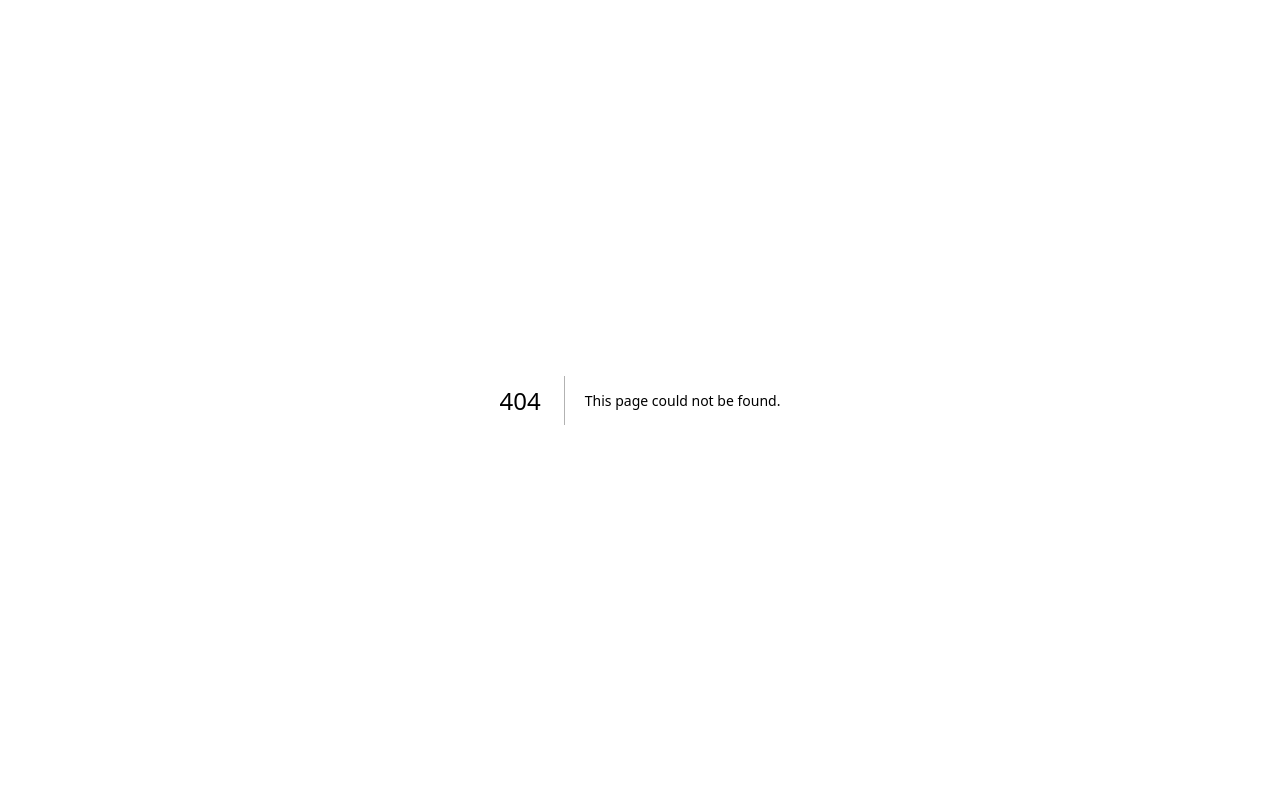
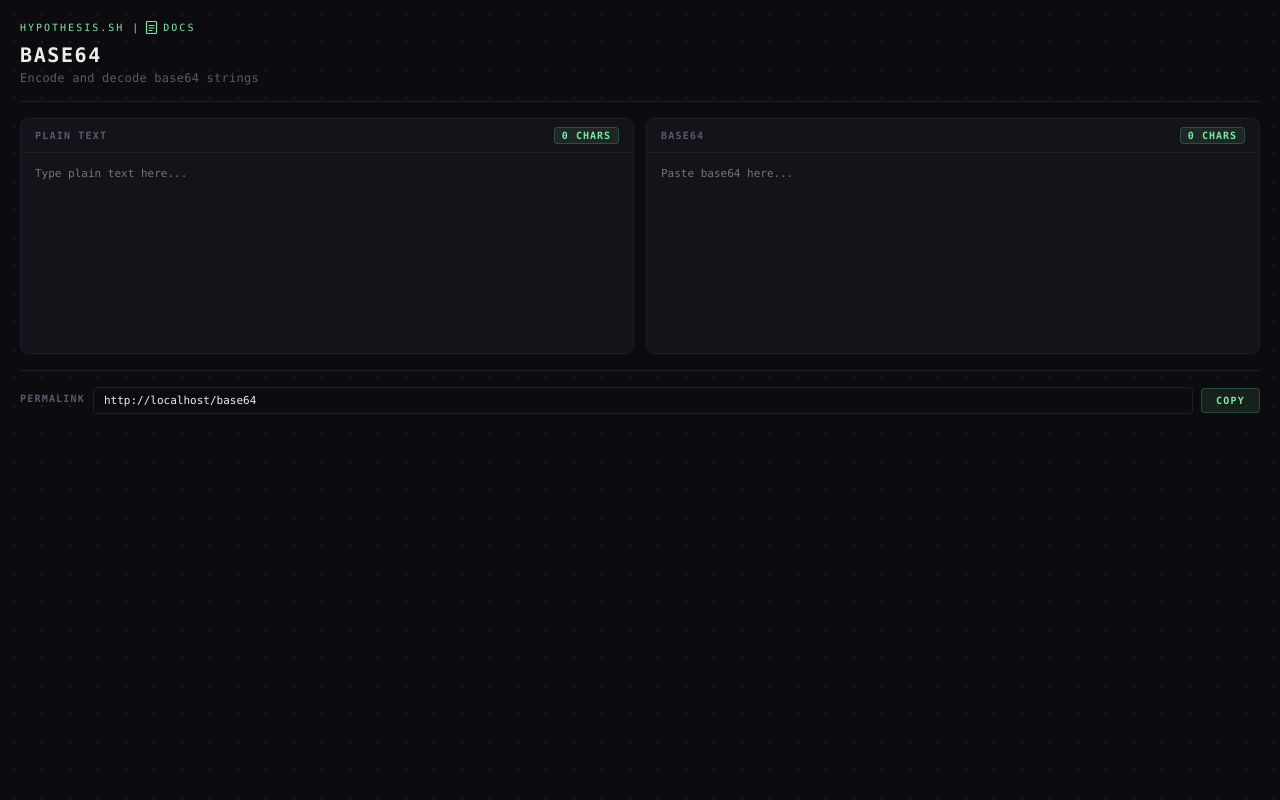
Before and after one commit to keegandonley/hypothesis, a Next.js app: page /base64 in a window 1280 px wide. Before the commit this address had no page. Built offline with nearby package versions, Linux system fonts and the light colour scheme.

Commit message:
add base64 tool

```diff
--- /dev/null
+++ b/src/pages/base64/index.tsx
@@ -0,0 +1,126 @@
+import { useEffect, useRef, useState } from "react";
+import styles from "../../styles/base64.module.css";
+import { DocIcon } from "@/components/icons/doc";
+import Link from "next/link";
+import { useBranding } from "@/lib/branding";
+
+export default function Base64Page() {
+  const branding = useBranding();
+  const [plain, setPlain] = useState("");
+  const [encoded, setEncoded] = useState("");
+  const [copied, setCopied] = useState(false);
+  const [url, setUrl] = useState("");
+  const copyTimeoutRef = useRef<ReturnType<typeof setTimeout> | null>(null);
+
+  useEffect(() => {
+    const params = new URLSearchParams(window.location.search);
+    const value = params.get("value");
+    if (value) {
+      setEncoded(value);
+      try {
+        setPlain(decodeURIComponent(escape(atob(value))));
+      } catch {
+        setPlain("");
+      }
+    }
+    setUrl(window.location.href);
+  }, []);
+
+  const handlePlainChange = (value: string) => {
+    setPlain(value);
+    const enc = btoa(unescape(encodeURIComponent(value)));
+    setEncoded(enc);
+    const newUrl = value
+      ? `${window.location.origin}${window.location.pathname}?value=${enc}`
+      : `${window.location.origin}${window.location.pathname}`;
+    history.replaceState(null, "", newUrl);
+    setUrl(window.location.href);
+  };
+
+  const handleEncodedChange = (value: string) => {
+    setEncoded(value);
+    try {
+      setPlain(decodeURIComponent(escape(atob(value))));
+    } catch {
+      setPlain("");
+    }
+    const newUrl = value
+      ? `${window.location.origin}${window.location.pathname}?value=${value}`
+      : `${window.location.origin}${window.location.pathname}`;
+    history.replaceState(null, "", newUrl);
+    setUrl(window.location.href);
+  };
+
+  const handleCopy = () => {
+    navigator.clipboard.writeText(url).then(() => {
+      setCopied(true);
+      if (copyTimeoutRef.current) clearTimeout(copyTimeoutRef.current);
+      copyTimeoutRef.current = setTimeout(() => setCopied(false), 1500);
+    });
+  };
+
+  return (
+    <div className={styles.page}>
+      <div className={styles.header}>
+        <div className={styles.eyebrow}>
+          {branding.domain} |{" "}
+          <Link
+            href="/docs/base64"
+            className={styles.docsLink}
+            target="_blank"
+            rel="noopener noreferrer"
+          >
+            <DocIcon className={styles.icon} /> docs
+          </Link>
+        </div>
+        <h1 className={styles.title}>Base64</h1>
+        <p className={styles.tagline}>Encode and decode base64 strings</p>
+      </div>
+
+      <hr className={styles.divider} />
+
+      <div className={styles.panels}>
+        <div className={styles.panel}>
+          <div className={styles.panelHeader}>
+            <span className={styles.panelLabel}>Plain Text</span>
+            <span className={styles.badge}>{plain.length} chars</span>
+          </div>
+          <textarea
+            className={styles.textarea}
+            value={plain}
+            onChange={(e) => handlePlainChange(e.target.value)}
+            placeholder="Type plain text here..."
+            spellCheck={false}
+          />
+        </div>
+
+        <div className={styles.panel}>
+          <div className={styles.panelHeader}>
+            <span className={styles.panelLabel}>Base64</span>
+            <span className={styles.badge}>{encoded.length} chars</span>
+          </div>
+          <textarea
+            className={styles.textarea}
+            value={encoded}
+            onChange={(e) => handleEncodedChange(e.target.value)}
+            placeholder="Paste base64 here..."
+            spellCheck={false}
+          />
+        </div>
+      </div>
+
+      <hr className={styles.divider} />
+
+      <div className={styles.permalinkRow}>
+        <span className={styles.fieldLabel}>Permalink</span>
+        <span className={styles.permalinkUrl}>{url}</span>
+        <button
+          className={`${styles.copyBtn}${copied ? ` ${styles.copied}` : ""}`}
+          onClick={handleCopy}
+        >
+          {copied ? "Copied!" : "Copy"}
+        </button>
+      </div>
+    </div>
+  );
+}
--- /dev/null
+++ b/src/styles/base64.module.css
@@ -0,0 +1,180 @@
+.page {
+  min-height: 100dvh;
+  background-color: var(--bg);
+  background-image: radial-gradient(circle, var(--border) 1px, transparent 1px);
+  background-size: 28px 28px;
+  font-family: var(--font-mono);
+  color: var(--text);
+  padding: 20px;
+}
+
+.header {
+  margin-bottom: 16px;
+}
+
+.eyebrow {
+  font-size: 10px;
+  letter-spacing: 0.2em;
+  color: var(--accent);
+  text-transform: uppercase;
+  margin-bottom: 8px;
+  display: flex;
+  align-items: center;
+}
+
+.title {
+  margin: 0 0 4px;
+  font-size: 20px;
+  font-weight: 700;
+  letter-spacing: 0.08em;
+  text-transform: uppercase;
+  color: var(--text);
+}
+
+.tagline {
+  color: var(--muted);
+  font-size: 12px;
+  margin: 0;
+  letter-spacing: 0.02em;
+}
+
+.divider {
+  border: none;
+  border-top: 1px solid var(--border);
+  margin: 0 0 16px;
+}
+
+.icon {
+  margin-left: 4px;
+  margin-right: 4px;
+}
+
+.docsLink {
+  display: flex;
+  align-items: center;
+}
+
+.badge {
+  display: inline-block;
+  padding: 2px 7px;
+  background-color: #7ee8a218;
+  border: 1px solid #7ee8a233;
+  border-radius: 4px;
+  font-size: 10px;
+  font-weight: 700;
+  letter-spacing: 0.1em;
+  color: var(--accent);
+  text-transform: uppercase;
+}
+
+.panels {
+  display: grid;
+  grid-template-columns: 1fr 1fr;
+  gap: 12px;
+  margin-bottom: 16px;
+}
+
+@media (max-width: 640px) {
+  .panels {
+    grid-template-columns: 1fr;
+  }
+}
+
+.panel {
+  border: 1px solid var(--border);
+  border-radius: 8px;
+  background-color: var(--card-bg);
+  overflow: hidden;
+}
+
+.panelHeader {
+  display: flex;
+  justify-content: space-between;
+  align-items: center;
+  padding: 8px 14px;
+  border-bottom: 1px solid var(--border);
+}
+
+.panelLabel {
+  font-size: 10px;
+  text-transform: uppercase;
+  font-weight: 600;
+  color: var(--muted);
+  letter-spacing: 0.12em;
+}
+
+.fieldLabel {
+  font-size: 10px;
+  text-transform: uppercase;
+  font-weight: 600;
+  color: var(--muted);
+  letter-spacing: 0.12em;
+  margin-bottom: 4px;
+}
+
+.textarea {
+  width: 100%;
+  min-height: 200px;
+  padding: 12px 14px;
+  background-color: var(--card-bg);
+  color: var(--text);
+  border: none;
+  outline: none;
+  font-family: var(--font-mono);
+  font-size: 11px;
+  line-height: 1.6;
+  resize: none;
+  box-sizing: border-box;
+  display: block;
+}
+
+.textarea:focus {
+  box-shadow: inset 0 0 0 1px var(--accent);
+}
+
+.permalinkRow {
+  display: flex;
+  align-items: center;
+  gap: 8px;
+  margin-bottom: 16px;
+}
+
+.permalinkUrl {
+  flex: 1;
+  font-size: 11px;
+  color: var(--text);
+  background-color: var(--bg);
+  padding: 6px 10px;
+  border-radius: 4px;
+  border: 1px solid var(--border);
+  white-space: nowrap;
+  overflow: hidden;
+  text-overflow: ellipsis;
+  font-family: var(--font-mono);
+}
+
+.copyBtn {
+  flex-shrink: 0;
+  padding: 6px 14px;
+  background-color: #7ee8a218;
+  border: 1px solid #7ee8a233;
+  border-radius: 4px;
+  font-family: var(--font-mono);
+  font-size: 10px;
+  font-weight: 700;
+  letter-spacing: 0.12em;
+  color: var(--accent);
+  text-transform: uppercase;
+  cursor: pointer;
+  transition: background-color 0.15s;
+}
+
+.copyBtn:hover {
+  background-color: #7ee8a230;
+}
+
+.copyBtn.copied {
+  background-color: var(--accent);
+  border-color: var(--accent);
+  color: var(--bg);
+}
```
Also changed, not shown: src/content/docs/base64.md (added, +47 -0 lines), src/pages/index.tsx (+8 -0 lines).
